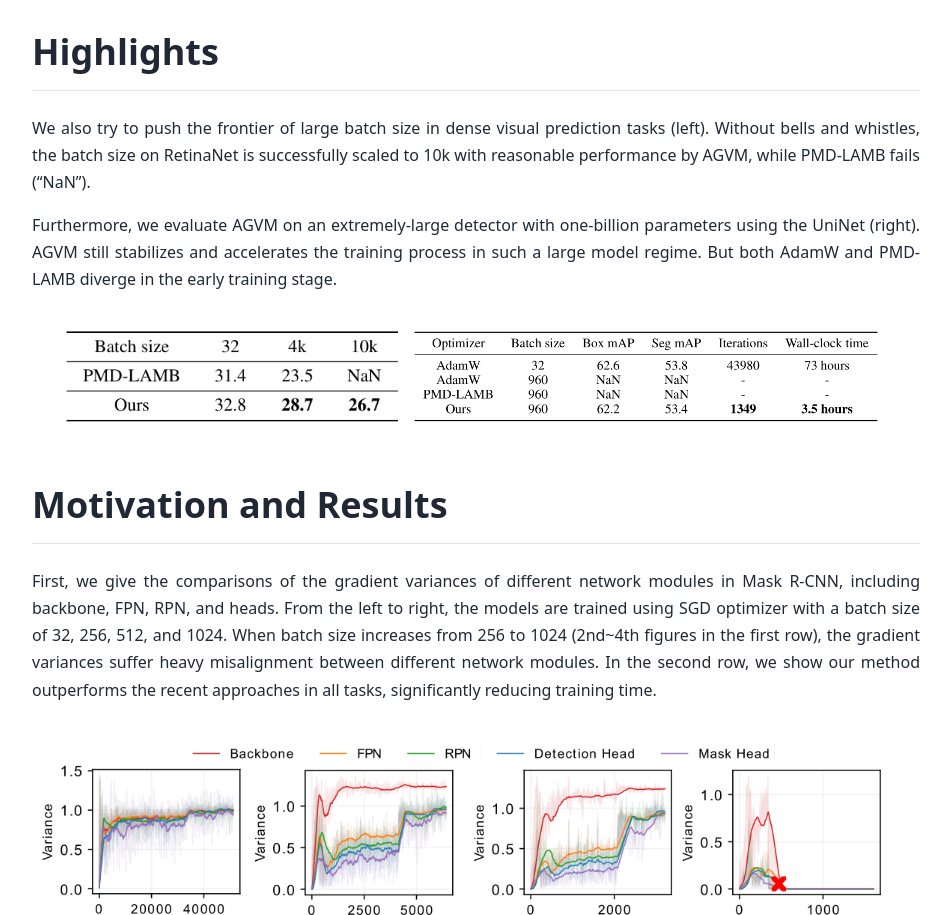
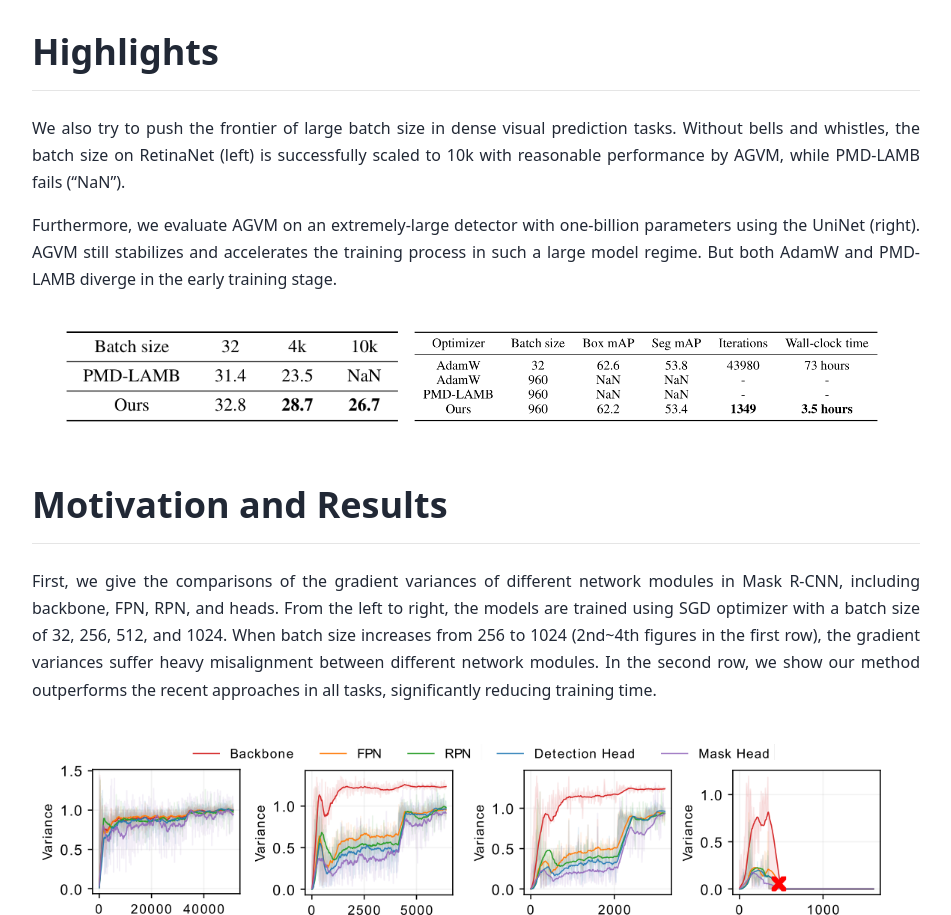
Before and after one commit to anonymized-agvm/anonymized-agvm.github.io, a plain HTML site: page index.html in a window 1280 px wide. Shown: the part 853-1768 px from the top of the page, without its empty margins (184-1135 px from the left). Drawn offline with Linux system fonts and the light colour scheme; some icons are missing; a web font is replaced by a local one.

Commit message:
Update index.html

```diff
--- a/index.html
+++ b/index.html
@@ -55,7 +55,7 @@
             Highlights
         </h2>
         <p>
-            We also try to push the frontier of large batch size in dense visual prediction tasks (left). Without bells and whistles, the batch size on RetinaNet is successfully scaled to 10k with reasonable performance by AGVM, while PMD-LAMB fails (“NaN”).
+            We also try to push the frontier of large batch size in dense visual prediction tasks. Without bells and whistles, the batch size on RetinaNet (left) is successfully scaled to 10k with reasonable performance by AGVM, while PMD-LAMB fails (“NaN”).
         </p>
         <p>
             Furthermore, we evaluate AGVM on an extremely-large detector with one-billion parameters using the UniNet (right). AGVM still stabilizes and accelerates the training process in such a large model regime. But both AdamW and PMD-LAMB diverge in the early training stage.
```
